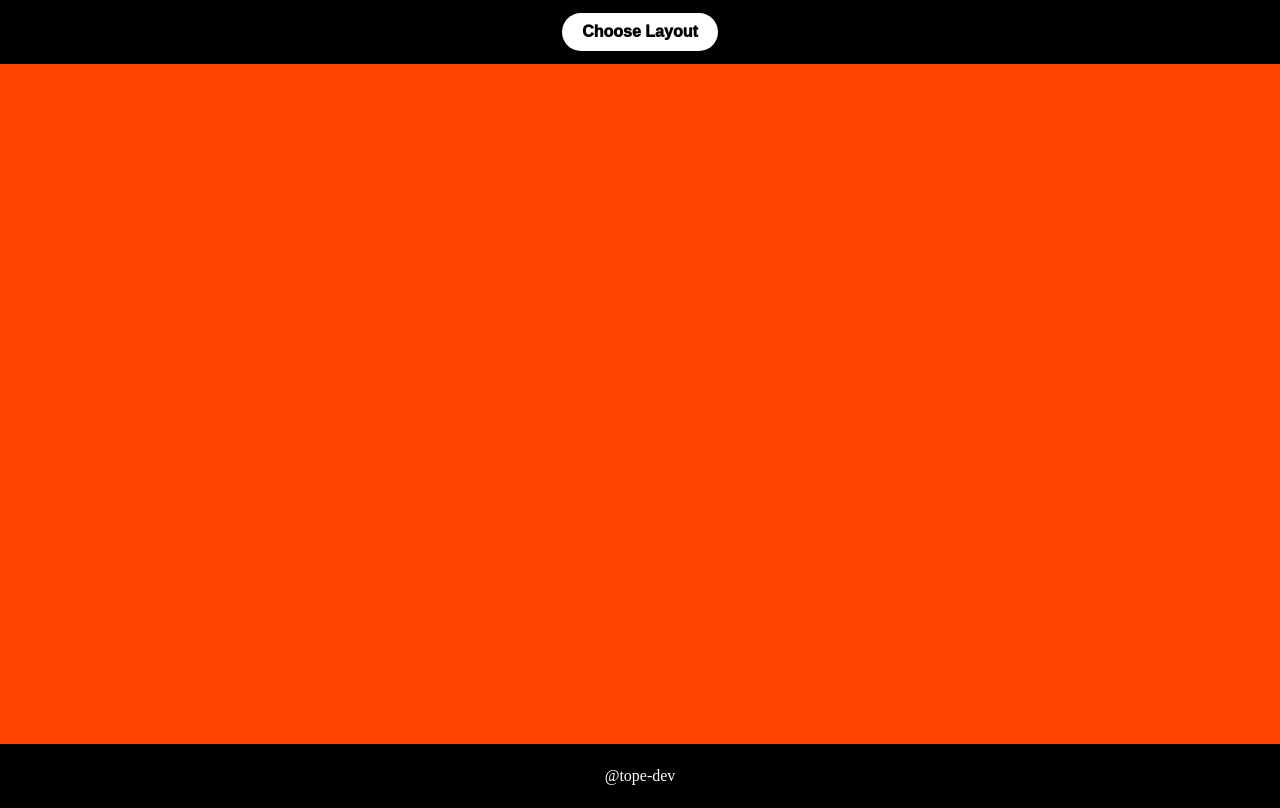
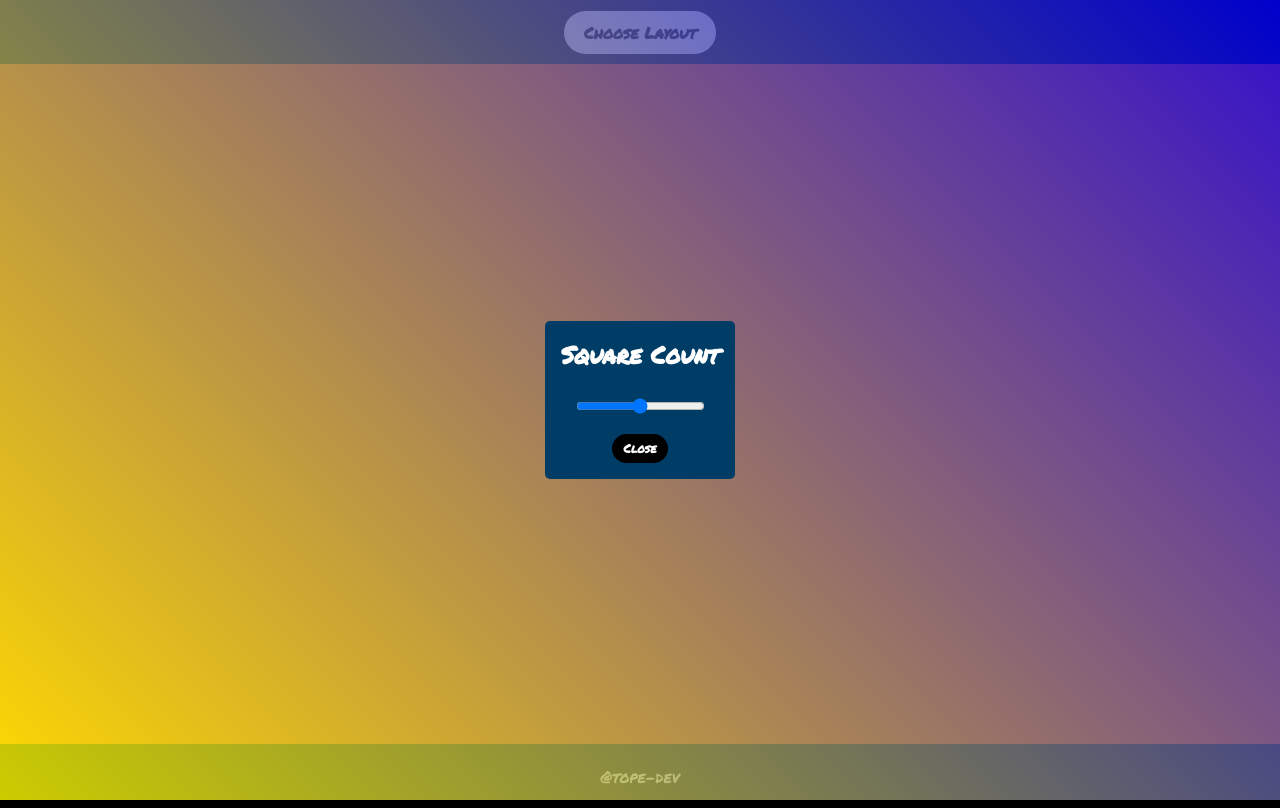
Before and after one commit to tope-dev/etch-a-sketch, a plain HTML site: page index.html in a window 1280 px wide. Both pictures are taken after a click on the button "Choose Layout". Drawn offline with Linux system fonts and the light colour scheme.

Commit message:
Add Popup message

```diff
--- a/app.js
+++ b/app.js
@@ -28,11 +28,13 @@ squares.forEach((square) => {
 
 
 // Modal Setup
-const modal = document.querySelectorAll('#modal');
+const modal = document.querySelector('#modal');
 const openModal = document.querySelector('.button--open')
 const closeModal = document.querySelector('.button--close')
-modal.showModal();
 
 openModal.addEventListener('click', () => {
   modal.showModal();
 });
+closeModal.addEventListener('click', () => {
+  modal.close();
+});
--- a/css/style.scss
+++ b/css/style.scss
@@ -1,6 +1,39 @@
+@import url('https://fonts.googleapis.com/css2?family=Permanent+Marker&display=swap');
+
 body {
   margin: 0;
+  font-family: 'Permanent Marker', cursive;
+}
 
+button {
+  font-family: 'Permanent Marker', cursive;
+}
+
+h1, h2, h3, p, label, input {
+  margin: 0;
+  padding: 0;
+}
+
+input {
+  margin-top: 25px;
+}
+
+.modal {
+  display: flex;
+  flex-direction: column;
+  justify-content: center;
+  align-items: center;
+  color: white;
+  background-color: rgb(0, 61, 102);
+  border: none;
+  border-radius: 5px;
+  &::backdrop {
+    background: linear-gradient(45deg, yellow, blue);
+    opacity: .8;
+  }
+  &:not([open]) {
+    display: none;
+  }
 }
 
 .button--open {
@@ -21,19 +54,19 @@ body {
   }
 }
 
-.button--open {
+.button--close {
   font-weight: 1000;
-  font-size: 16px;
-  color: black;
+  font-size: 12px;
+  color: white;
   // text-shadow: 3px 3px black;
-  background-color: white;
+  background-color: black;
   border: none;
   border-radius: 25px;
-  padding: 10px 20px;
+  padding: 6px 12px;
   transition: 0.05s ease-in-out;
+  margin-top: 20px;
   &:hover {
     color: white;
-    border: 2px solid white;
     background-color: orangered;
   }
 }
--- a/index.html
+++ b/index.html
@@ -15,9 +15,8 @@
 
   <dialog class="modal" id="modal">
     <h2>Square Count</h2>
-    <label for="square-count">Grid Size</label><br>
     <input type="range" id="square-count" name="square-count">
-    <button class="button--close">X</button>
+    <button class="button--close">Close</button>
   </dialog>
 
   <div class="sketch">
```
Also changed, not shown: css/style.css, 1 other file.
